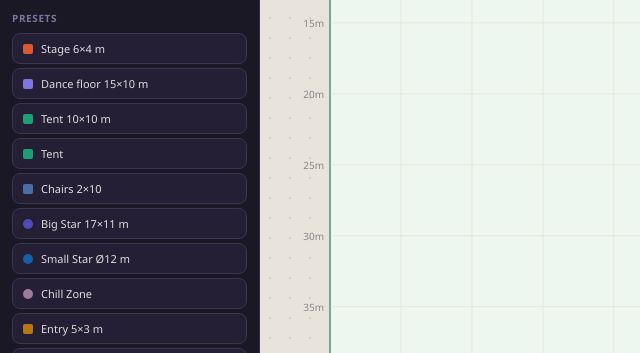
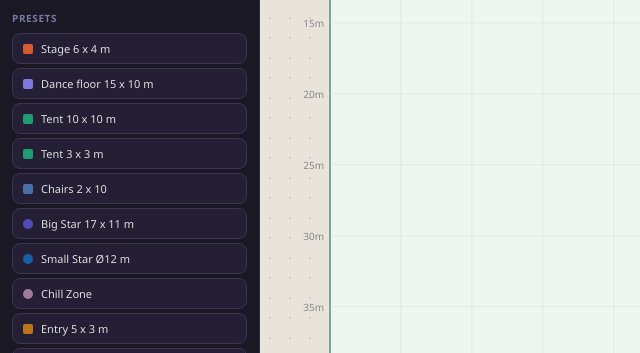
Before and after one commit to PlayerPL/silver-planer, a plain HTML site: page index.html in a window 1280 px wide. Shown: the part 292-645 px from the top of the page, 0-640 px from the left. Drawn offline with Linux system fonts and the light colour scheme.

Commit message:
More readable names.

```diff
--- a/index.html
+++ b/index.html
@@ -497,18 +497,18 @@ const newId = () => _uid++;
 const PALETTE = ["#534AB7","#185FA5","#D85A30","#1D9E75","#9E7B9A","#BA7517","#E24B4A","#085041","#3C3489","#72243E"];
 
 const PRESETS = [
-  { label:{pl:"Scena 6×4 m",en:"Stage 6×4 m"}, type:"rect",   w:6,    h:4,    color:"#D85A30", name:{pl:"Scena",en:"Stage"} },
-  { label:{pl:"Parkiet 15×10 m",en:"Dance floor 15×10 m"}, type:"rect",   w:15,   h:10,   color:"#7F77DD", name:{pl:"Parkiet",en:"Dance floor"} },
-  { label:{pl:"Namiot 10×10 m",en:"Tent 10×10 m"}, type:"rect",   w:10,   h:10,   color:"#1D9E75", name:{pl:"Namiot",en:"Tent"}, special:"tent" },
-  { label:{pl:"Namiot",en:"Tent"}, type:"rect",   w:3,    h:3,    color:"#1D9E75", name:{pl:"Namiot",en:"Tent"}, special:"tent" },
-  { label:{pl:"Krzesła 2×10",en:"Chairs 2×10"}, type:"rect",   w:5.9,  h:1.45, color:"#4A6FA5", name:{pl:"Krzesła",en:"Chairs"}, special:"chairs_2x10" },
-  { label:{pl:"G. duża 17×11 m",en:"Big Star 17×11 m"}, type:"ellipse",rx:8.5, ry:5.5, color:"#534AB7", name:{pl:"Gwiazda duża",en:"Big Star"}, special:"star_big" },
+  { label:{pl:"Scena 6 x 4 m",en:"Stage 6 x 4 m"}, type:"rect",   w:6,    h:4,    color:"#D85A30", name:{pl:"Scena",en:"Stage"} },
+  { label:{pl:"Parkiet 15 x 10 m",en:"Dance floor 15 x 10 m"}, type:"rect",   w:15,   h:10,   color:"#7F77DD", name:{pl:"Parkiet",en:"Dance floor"} },
+  { label:{pl:"Namiot 10 x 10 m",en:"Tent 10 x 10 m"}, type:"rect",   w:10,   h:10,   color:"#1D9E75", name:{pl:"Namiot 10 x 10 m",en:"Tent 10 x 10 m"}, special:"tent" },
+  { label:{pl:"Namiot 3 x 3 m",en:"Tent 3 x 3 m"}, type:"rect",   w:3,    h:3,    color:"#1D9E75", name:{pl:"Namiot 3 x 3 m",en:"Tent 3 x 3 m"}, special:"tent" },
+  { label:{pl:"Krzesła 2 x 10",en:"Chairs 2 x 10"}, type:"rect",   w:5.9,  h:1.45, color:"#4A6FA5", name:{pl:"Krzesła",en:"Chairs"}, special:"chairs_2x10" },
+  { label:{pl:"G. duża 17 x 11 m",en:"Big Star 17 x 11 m"}, type:"ellipse",rx:8.5, ry:5.5, color:"#534AB7", name:{pl:"Gwiazda duża",en:"Big Star"}, special:"star_big" },
   { label:{pl:"G. mała Ø12 m",en:"Small Star Ø12 m"}, type:"ellipse",rx:6,   ry:6,   color:"#185FA5", name:{pl:"Gwiazda mała",en:"Small Star"}, special:"star_small" },
   { label:{pl:"Strefa Chill",en:"Chill Zone"}, type:"ellipse",rx:9,   ry:8,   color:"#9E7B9A", name:{pl:"Strefa Chill",en:"Chill Zone"} },
-  { label:{pl:"Wejście 5×3 m",en:"Entry 5×3 m"}, type:"rect",   w:5,    h:3,    color:"#BA7517", name:{pl:"Wejście",en:"Entry"} },
-  { label:{pl:"Stół 2×1 m",en:"Table 2×1 m"}, type:"rect",   w:2,    h:1,    color:"#888780", name:{pl:"Stół",en:"Table"} },
-  { label:{pl:"Toaleta 3×2 m",en:"Toilet 3×2 m"}, type:"rect",   w:3,    h:2,    color:"#638a5c", name:{pl:"Toaleta",en:"Toilet"} },
-  { label:{pl:"Bar 6×3 m",en:"Bar 6×3 m"}, type:"rect",   w:6,    h:3,    color:"#BA7517", name:{pl:"Bar",en:"Bar"} },
+  { label:{pl:"Wejście 5 x 3 m",en:"Entry 5 x 3 m"}, type:"rect",   w:5,    h:3,    color:"#BA7517", name:{pl:"Wejście",en:"Entry"} },
+  { label:{pl:"Stół 2 x 1 m",en:"Table 2 x 1 m"}, type:"rect",   w:2,    h:1,    color:"#888780", name:{pl:"Stół",en:"Table"} },
+  { label:{pl:"Toaleta 3 x 2 m",en:"Toilet 3 x 2 m"}, type:"rect",   w:3,    h:2,    color:"#638a5c", name:{pl:"Toaleta",en:"Toilet"} },
+  { label:{pl:"Bar 6 x 3 m",en:"Bar 6 x 3 m"}, type:"rect",   w:6,    h:3,    color:"#BA7517", name:{pl:"Bar",en:"Bar"} },
 ];
 
 // ── HELPERS ──────────────────────────────────────────────────────────────────
```
